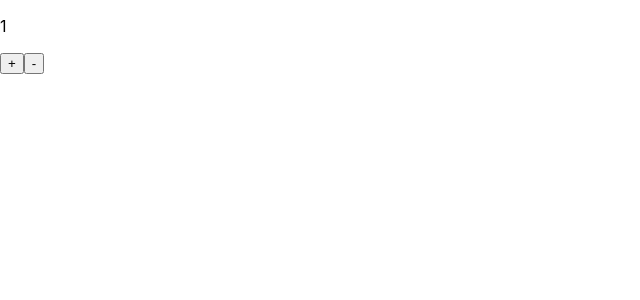
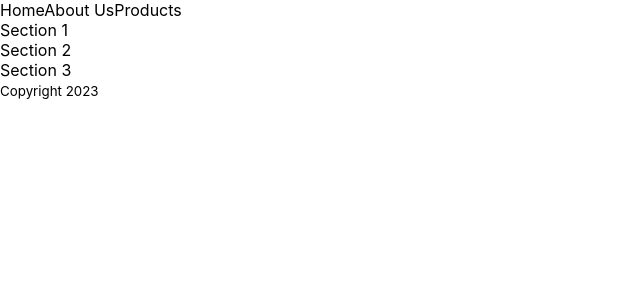
Before and after one commit to moyoamoo/ch16-react-demos, a React (Create React App) app: page / in a window 1280 px wide. Shown: the top 300 px of the page, without its empty margins (0-640 px from the left). Built offline with nearby package versions, Linux system fonts and the light colour scheme.

Commit message:
react demo

```diff
--- a/src/App.js
+++ b/src/App.js
@@ -1,22 +1,15 @@
 import React, { Component } from "react";
+import Header from "./Components/Header";
+import Main from "./Components/Main";
+import Footer from "./Components/Footer";
 
 class App extends Component {
-  state = { count: 1 };
-
-  increment = () => {
-    this.setState({ count: this.state.count + 1 });
-  };
-
-  decrement = () => {
-    this.setState({ count: this.state.count - 1 });
-  };
-
   render() {
     return (
       <div>
-        <p>{this.state.count}</p>
-        <button onClick={this.increment}>+</button>
-        <button onClick={this.decrement}>-</button>
+        <Header />
+        <Main />
+        <Footer />
       </div>
     );
   }
--- /dev/null
+++ b/src/Components/Footer.jsx
@@ -0,0 +1,13 @@
+import React, { Component } from "react";
+
+class Footer extends Component {
+  render() {
+    return (
+      <footer>
+        <small>Copyright 2023</small>
+      </footer>
+    );
+  }
+}
+
+export default Footer;
--- /dev/null
+++ b/src/Components/Header.jsx
@@ -0,0 +1,17 @@
+import React, { Component } from "react";
+import Links from "./Links";
+
+class Header extends Component {
+  state = {};
+  render() {
+    return (
+      <header>
+        <nav>
+         <Links/>
+        </nav>
+      </header>
+    );
+  }
+}
+
+export default Header;
--- /dev/null
+++ b/src/Components/Links.jsx
@@ -0,0 +1,16 @@
+import React, { Component } from "react";
+
+class Links extends Component {
+  state = {};
+  render() {
+    return (
+      <div>
+        <a>Home</a>
+        <a>About Us</a>
+        <a>Products</a>
+      </div>
+    );
+  }
+}
+
+export default Links;
--- /dev/null
+++ b/src/Components/Main.jsx
@@ -0,0 +1,14 @@
+import React, { Component } from 'react';
+
+class Main extends Component {
+    state = {  }
+    render() {
+        return (<main>
+            <section>Section 1</section>
+            <section>Section 2</section>
+            <section>Section 3</section>
+        </main>);
+    }
+}
+
+export default Main;
```
